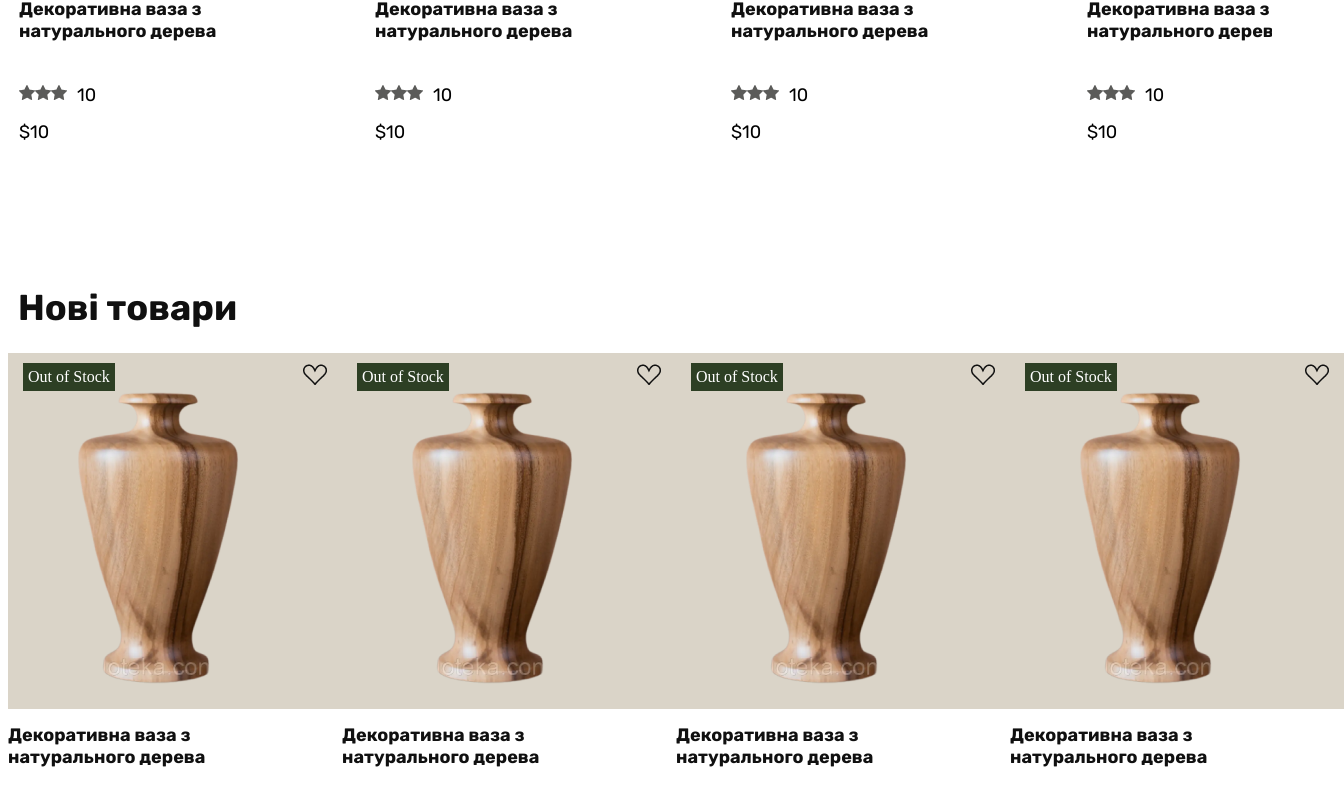
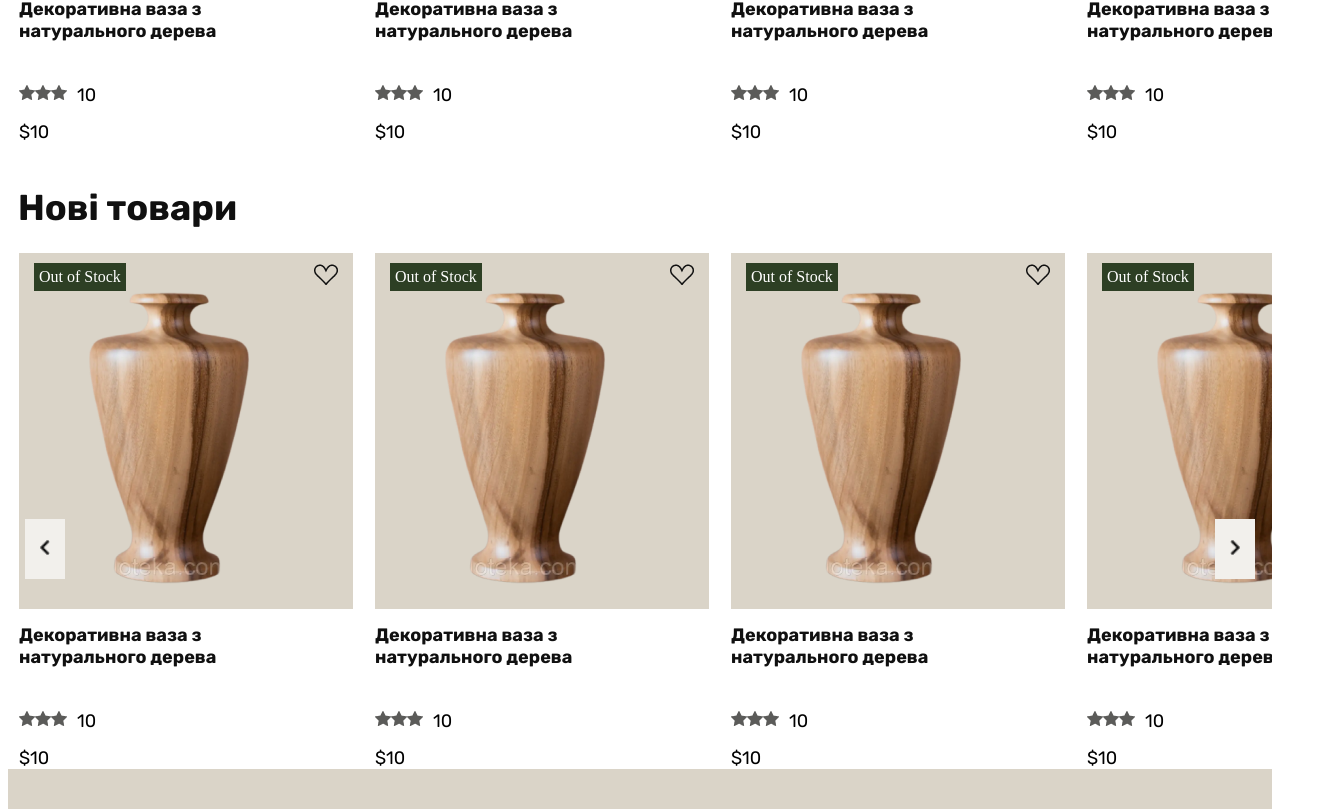
Before and after one commit to Carloteka/carloteka-frontend, a React (Create React App) app: page / in a window 1280 px wide. Shown: the part 491-1300 px from the top of the page, 1344 px wide, since content can reach past the window. Built offline with nearby package versions, Linux system fonts and the light colour scheme.

Commit message:
add carousel for new goods

```diff
--- a/src/components/newGoods/newGoods.styled.tsx
+++ b/src/components/newGoods/newGoods.styled.tsx
@@ -8,7 +8,6 @@
 export const GoodsItemsBlock = styled.div`
   display: flex;
   flex-direction: column;
-  margin: 100px 0px;
   h1 {
     margin-left: 10px;
     color: #101010;
@@ -17,13 +16,39 @@
     font-weight: 600px;
     margin-top: 43px;
   }
+  button {
+    background-color: #f2f0ec;
+    border: none;
+    width: 40px;
+    height: 60px;
+    margin: 0px 25px;
+    cursor: pointer;
+    img {
+      height: 15px;
+      height: 15px;
+    }
+  }
 `;
 export const GoodsCards = styled.div`
   display: flex;
-  justify-content: space-around;
+  .slider-button-prev {
+    position: absolute;
+    width: 50px;
+    height: 70px;
+    border: none;
+    left: 1%;
+  }
+  .slider-button-next {
+    position: absolute;
+    width: 50px;
+    height: 70px;
+    border: none;
+    right: 1%;
+  }
 `;
 
 export const GoodsCardItem = styled.div`
+  margin: 0px 11px;
   .cardImg {
     background-image: url(img/vaza.png);
     background-color: #dad4c8;
@@ -62,3 +87,13 @@
     font-weight: 400px;
   }
 `;
+
+export const SliderButton = styled.button`
+  position: absolute;
+  top: 50%;
+  transform: translateY(-50%);
+  background-color: transparent;
+  border: none;
+  font-size: 18px;
+  cursor: pointer;
+`;
--- a/src/components/newGoods/newGoods.tsx
+++ b/src/components/newGoods/newGoods.tsx
@@ -1,3 +1,4 @@
+import { useState } from "react";
 import {
   MainGoodsBlock,
   GoodsItemsBlock,
@@ -6,19 +7,51 @@
 } from "./newGoods.styled";
 
 export const NewGoods = () => {
+  const [activeIndex, setActiveIndex] = useState(0);
+
+  const handlePrevClick = () => {
+    setActiveIndex((prevIndex) => (prevIndex === 0 ? 3 : prevIndex - 1));
+  };
+
+  const handleNextClick = () => {
+    setActiveIndex((prevIndex) => (prevIndex === 3 ? 0 : prevIndex + 1));
+  };
+
   return (
     <MainGoodsBlock>
       <GoodsItemsBlock>
         <h1>Нові товари</h1>
-        <GoodsCards>
+        <div
+          style={{
+            position: "relative",
+            overflow: "hidden",
+          }}
+        >
+          <GoodsCards
+            style={{
+              display: "flex",
+              width: "400%",
+              transition: "transform 0.5s ease",
+              transform: `translateX(-${activeIndex * 25}%)`,
+              position: "relative",
+            }}
+          >
+            {Array.from({ length: 4 }).map((_, index) => (
               <GoodsCardItem>
                 <div className="cardImg">
                   <div className="card_details">
                     <div className="stock">Out of Stock</div>
-                <img width={24} height={24} src="img/heart.png" alt="like"></img>
+                    <img
+                      width={24}
+                      height={24}
+                      src="img/heart.png"
+                      alt="like"
+                    ></img>
                   </div>
                 </div>
-            <h6>Декоративна ваза з <br/> натурального дерева</h6>
+                <h6>
+                  Декоративна ваза з <br /> натурального дерева
+                </h6>
                 <div className="rating">
                   <img alt="stars" src="img/star.png"></img>
                   <img alt="stars" src="img/star.png"></img>
@@ -27,14 +60,22 @@
                 </div>
                 <div className="price">$10</div>
               </GoodsCardItem>
+            ))}
             <GoodsCardItem>
               <div className="cardImg">
                 <div className="card_details">
                   <div className="stock">Out of Stock</div>
-                <img width={24} height={24} src="img/heart.png" alt="like"></img>
+                  <img
+                    width={24}
+                    height={24}
+                    src="img/heart.png"
+                    alt="like"
+                  ></img>
                 </div>
               </div>
-            <h6>Декоративна ваза з <br/> натурального дерева</h6>
+              <h6>
+                Декоративна ваза з <br /> натурального дерева
+              </h6>
               <div className="rating">
                 <img alt="stars" src="img/star.png"></img>
                 <span>10</span>
@@ -45,10 +86,17 @@
               <div className="cardImg">
                 <div className="card_details">
                   <div className="stock">Out of Stock</div>
-                <img width={24} height={24} src="img/heart.png" alt="like"></img>
+                  <img
+                    width={24}
+                    height={24}
+                    src="img/heart.png"
+                    alt="like"
+                  ></img>
                 </div>
               </div>
-            <h6>Декоративна ваза з <br/> натурального дерева</h6>
+              <h6>
+                Декоративна ваза з <br /> натурального дерева
+              </h6>
               <div className="rating">
                 <img alt="stars" src="img/star.png"></img>
                 <span>10</span>
@@ -59,10 +107,17 @@
               <div className="cardImg">
                 <div className="card_details">
                   <div className="stock">Out of Stock</div>
-                <img width={24} height={24} src="img/heart.png" alt="like"></img>
+                  <img
+                    width={24}
+                    height={24}
+                    src="img/heart.png"
+                    alt="like"
+                  ></img>
                 </div>
               </div>
-            <h6>Декоративна ваза з <br/> натурального дерева</h6>
+              <h6>
+                Декоративна ваза з <br /> натурального дерева
+              </h6>
               <div className="rating">
                 <img alt="stars" src="img/star.png"></img>
                 <img alt="stars" src="img/star.png"></img>
@@ -73,6 +128,29 @@
               <div className="price">$10</div>
             </GoodsCardItem>
           </GoodsCards>
+        </div>
+        <button
+          onClick={handlePrevClick}
+          style={{
+            position: "absolute",
+            left: 0,
+            top: "130%",
+            transform: "translateY(-50%)",
+          }}
+        >
+          <img src="./img/Vectorleft.png" />
+        </button>
+        <button
+          onClick={handleNextClick}
+          style={{
+            position: "absolute",
+            right: 0,
+            top: "130%",
+            transform: "translateY(-50%)",
+          }}
+        >
+          <img src="./img/VectorRight.png" />
+        </button>
       </GoodsItemsBlock>
     </MainGoodsBlock>
   );
```
Lines whose indentation alone changed are shown as unchanged.
